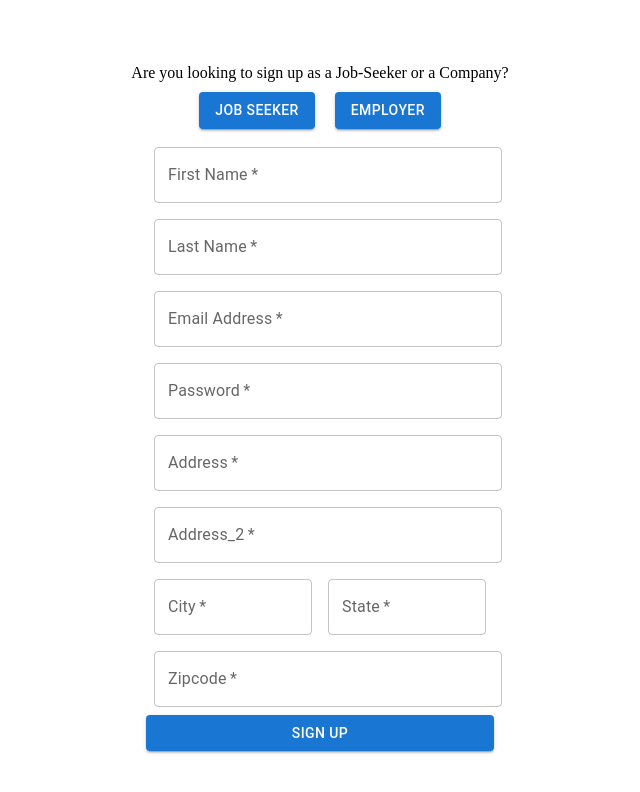
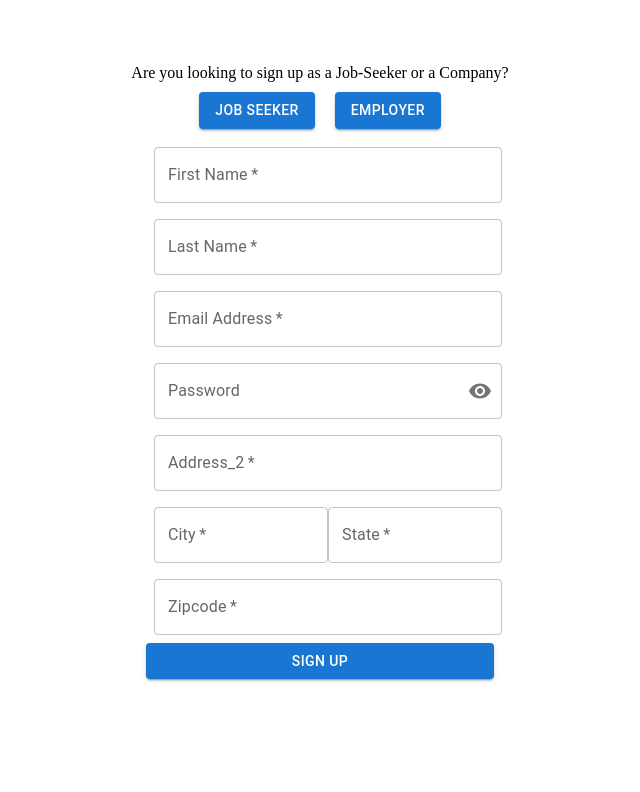
Before and after one commit to Lake-Natron/Pursuit, a Next.js app: page /signup in a window 1280 px wide. Both pictures are taken after a click on the button "JOB SEEKER". Shown: the top 792 px of the page, without its empty margins (320-960 px from the left). Built offline with nearby package versions, Linux system fonts and the light colour scheme.

Commit message:
Fixed formatting of form but cannot add form error message to zipcode

```diff
--- a/pages/signup.jsx
+++ b/pages/signup.jsx
@@ -10,11 +10,36 @@ import Radio from '@mui/material/Radio';
 import TextField from '@mui/material/TextField';
 import FormControlLabel from '@mui/material/FormControlLabel';
 import Checkbox from '@mui/material/Checkbox';
+import InputAdornment from '@mui/material/InputAdornment';
+import InputLabel from '@mui/material/InputLabel';
+import FormControl from '@mui/material/FormControl';
+import IconButton from '@mui/material/IconButton';
+import Visibility from '@mui/icons-material/Visibility';
+import VisibilityOff from '@mui/icons-material/VisibilityOff';
+import OutlinedInput from '@mui/material/OutlinedInput';
+import FormHelperText from '@mui/material/FormHelperText';
+
+
 import EmployerSignup from '../src/employerSignup.jsx';
 import SeekerSignup from '../src/seekerSignup.jsx';
 
 const Signup = () => {
   const [signUpAs, setSignUpAs] = useState(null);
+  const [showPassword, setShowPassword] = useState(false)
+  const [err, setErr] = useState({
+    company_name: '',
+    first_name: '',
+    last_name: '',
+    image_url: '',
+    role: '',
+    email: '',
+    password: '',
+    address: '',
+    address_2: '',
+    city: '',
+    state: '',
+    zip_code: 'please enter valid zipcode',
+  })
   const [formFields, setFormFields] = useState({
     company_name: null,
     first_name: null,
@@ -23,11 +48,11 @@ const Signup = () => {
     role: null,
     email: null,
     password: null,
-    address: null,
-    address_2: null,
-    city: null,
-    state: null,
-    zip_code: null,
+    address: '',
+    address_2: '',
+    city: '',
+    state: '',
+    zip_code: '',
   });
 
   // const form = signUpAs ==
@@ -47,21 +72,46 @@ const Signup = () => {
   const handleOnChange = (e) => {
     const name = e.target.name;
     const value = e.target.value;
-    console.log(name, value, formFields)
+
     setFormFields({
       ...formFields,
       [name]: value
     })
+
   }
 
   const onCheckZipChange = (e) => {
+    const zipMatch = `^\d{5}$`;
+    if (name === 'zip_code') {
+      if(!formFields['zip_code'].match(zipMatch)) {
+        setErr(
+          { ...err,
+            zip_code: 'Please enter a valid 5 number zipcode'
+          });
+      } else {
+        setErr(
+          { ...err,
+            zip_code: ''
+          });
+      }
+    }
+  };
 
-  };
+  const handleClickShowPassword = (e) => {
+    setShowPassword((show) => !show);
+  }
+
+  const handleMouseDownPassword = (e) => {
+    e.preventDefault();
+  }
 
   const onSubmitForm = (e) => {
     e.preventDefault();
+    //TODO: Submit form for Auth and Add to Server
+    // Needs to handle response if company name or email has ready been taken
+    // Forward to homepage after completion
+  }
 
-  }
 
   return (
     <Container maxWidth='xs'>
@@ -112,30 +162,28 @@ const Signup = () => {
           sx={{ m: 1 }}
         />
 
-        <TextField
-          variant="outlined"
-          required
-          fullWidth
-          name="password"
+        <FormControl sx={{ m: 1, width: '100%' }} variant="outlined">
+          <InputLabel htmlFor="outlined-adornment-password">Password</InputLabel>
+          <OutlinedInput
+            id="outlined-adornment-password"
+            type={showPassword ? 'text' : 'password'}
+            endAdornment={
+              <InputAdornment position="end">
+                <IconButton
+                  aria-label="toggle password visibility"
+                  onClick={handleClickShowPassword}
+                  onMouseDown={handleMouseDownPassword}
+                  edge="end"
+                >
+                  {showPassword ? <VisibilityOff /> : <Visibility />}
+                </IconButton>
+              </InputAdornment>
+            }
             label="Password"
-          type="password"
-          id="password"
-          autoComplete="current-password"
+            name='password'
             onChange={handleOnChange}
-          sx={{ m: 1 }}
           />
-
-        <TextField
-          variant="outlined"
-          required
-          fullWidth
-          name="address"
-          label="Address"
-          type="address"
-          id="password"
-          onChange={handleOnChange}
-          sx={{ m: 1 }}
-        />
+        </FormControl>
 
         <TextField
           variant="outlined"
@@ -149,7 +197,7 @@ const Signup = () => {
           sx={{ m: 1 }}
         />
 
-        <Box sx={{ display:'flex', flexDirection:'row' }}>
+        <Box sx={{ display:'flex', flexDirection:'row', justifyContent:'space-between', width:'100%', m: 1 }}>
           <TextField
             variant="outlined"
             required
@@ -158,7 +206,6 @@ const Signup = () => {
             type="city"
             id="city"
             onChange={handleOnChange}
-            sx={{ m: 1 }}
           />
 
           <TextField
@@ -169,22 +216,26 @@ const Signup = () => {
             type="state"
             id="state"
             onChange={handleOnChange}
-            sx={{ m: 1 }}
           />
         </Box>
 
+
+        <FormControl sx={{ m: 1, width: '100%' }}>
           <TextField
             variant="outlined"
             required
             fullWidth
-          name="zipcode"
+            name="zip_code"
             label="Zipcode"
             type="Zipcode"
             id="zipcode"
+            value={formFields['zip_code']}
             onChange={handleOnChange}
+            // error={ formFields['zip_code'].match(`^\d{5}$`) === null}
+            // helperText={err['zip_code']}
             inputProps={{ inputMode: 'numeric', pattern: '[0-9]*' }}
-          sx={{ m: 1 }}
           />
+        </FormControl>
 
         <Button
           type="submit"
--- a/src/employerSignup.jsx
+++ b/src/employerSignup.jsx
@@ -10,6 +10,10 @@ import Radio from '@mui/material/Radio';
 import TextField from '@mui/material/TextField';
 import FormControlLabel from '@mui/material/FormControlLabel';
 import Checkbox from '@mui/material/Checkbox';
+import NativeSelect from '@mui/material/NativeSelect';
+import InputLabel from '@mui/material/InputLabel';
+import FormControl from '@mui/material/FormControl';
+
 
 // Contains all employer specific questions
 const EmployerSignup = ({ handleEmployerSignupClick }) => {
@@ -21,10 +25,10 @@ const EmployerSignup = ({ handleEmployerSignupClick }) => {
 
   // TODO: MAP OVER LIST OF COMPANIES AS PROVIDED BY THE CLIENT.
   return (
-      <Container maxWidth='xs'>
-        <FormControl fullWidth>
+      <Box>
+        {/* <FormControl fullWidth>
           <InputLabel variant="standard" htmlFor="uncontrolled-native">
-            Age
+            Company
           </InputLabel>
           <NativeSelect
             defaultValue={30}
@@ -33,12 +37,26 @@ const EmployerSignup = ({ handleEmployerSignupClick }) => {
               id: 'uncontrolled-native',
             }}
           >
-            <option value={10}>Ten</option>
-            <option value={20}>Twenty</option>
-            <option value={30}>Thirty</option>
+            <option value={Apple}>Apple</option>
+            <option value={Microsoft}>Microsoft</option>
+            <option value={Meta}>Meta</option>
           </NativeSelect>
-        </FormControl>
-      </Container>
+        </FormControl> */}
+
+        <TextField
+          variant="outlined"
+          required
+          fullWidth
+          name="company"
+          label="Company"
+          type="text"
+          id="lastname"
+          autoComplete="current-password"
+          onChange={() => {}}
+          sx={{ m: 1 }}
+        />
+
+      </Box>
   );
 };
 
```
Lines whose indentation alone changed are shown as unchanged.
